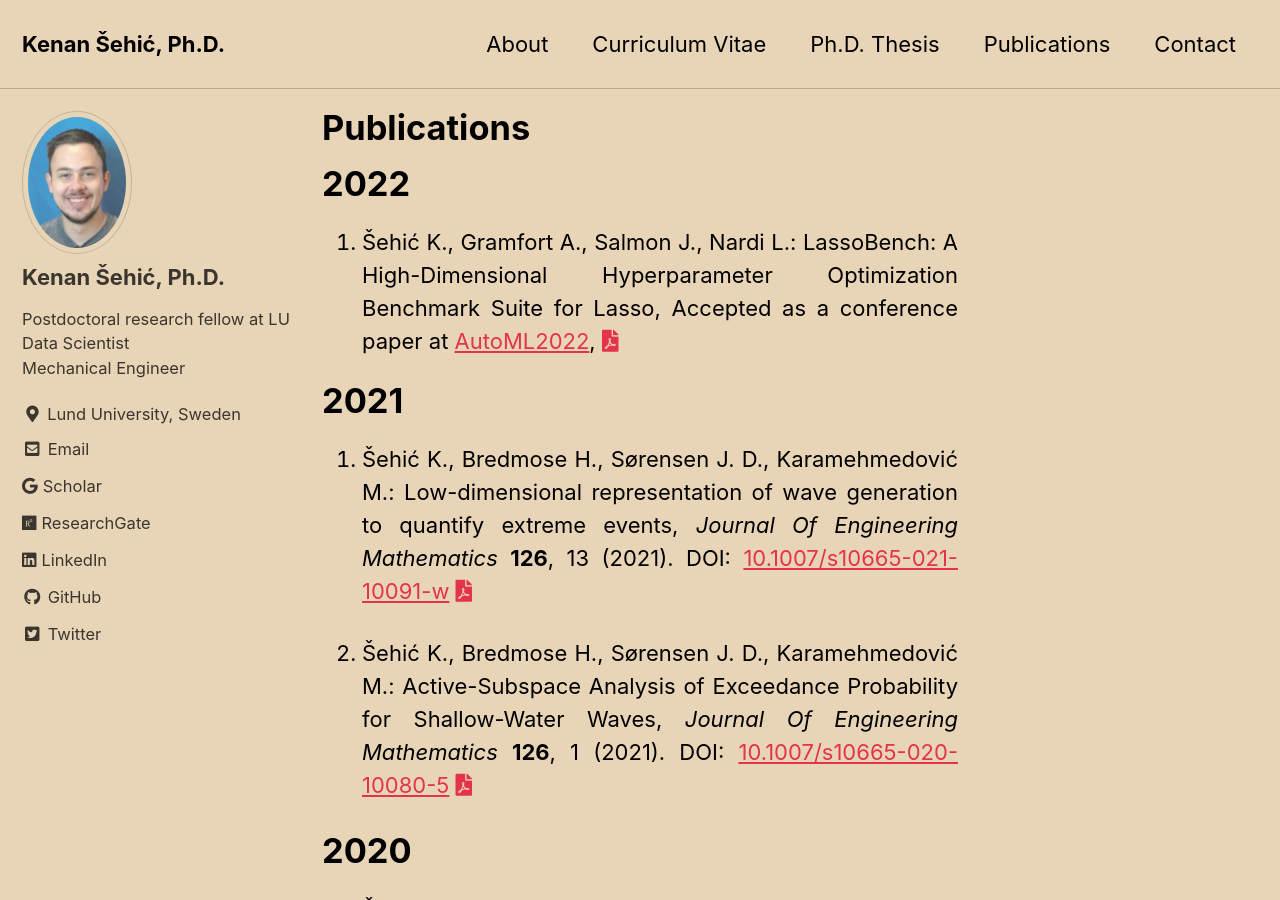
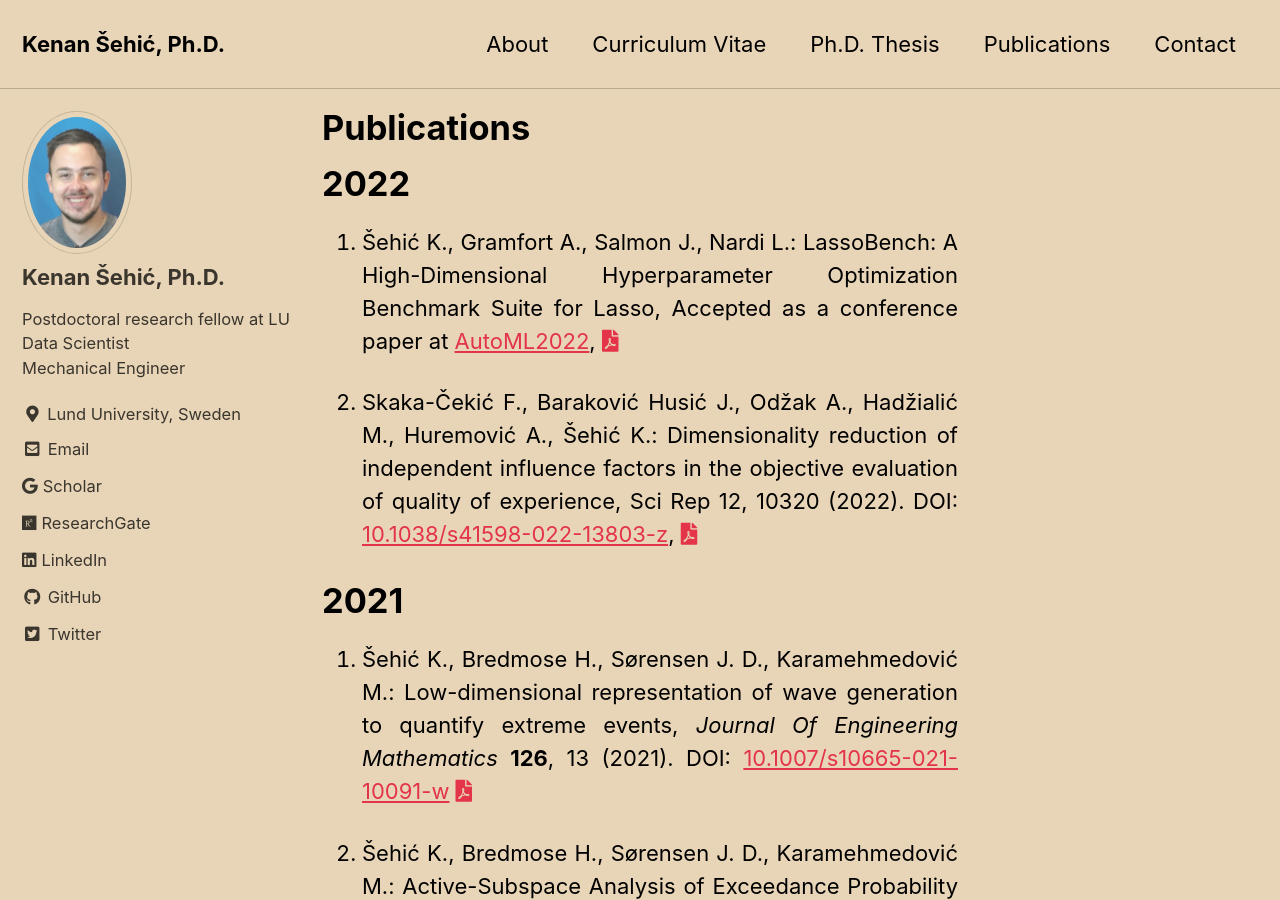
Before and after one commit to ksehic/ksehic.github.io, a Jekyll site: the page built from _pages/articles.md, in a window 1280 px wide and 900 px high. Built offline with Jekyll 4.4.1, drawn with Linux system fonts in a browser that asks for light colours; cached includes are drawn as plain includes.

Commit message:
new article

```diff
--- a/_pages/articles.md
+++ b/_pages/articles.md
@@ -7,6 +7,8 @@ author_profile: true
 
 # 2022
 1. Šehić K., Gramfort A., Salmon J., Nardi L.: LassoBench: A High-Dimensional Hyperparameter Optimization Benchmark Suite for Lasso, Accepted as a conference paper at [AutoML2022](https://automl.cc/), [<i class="fas fa-file-pdf"></i>](http://arxiv.org/abs/2111.02790)
+
+2. Skaka-Čekić F., Baraković Husić J., Odžak A., Hadžialić M., Huremović A., Šehić K.: Dimensionality reduction of independent influence factors in the objective evaluation of quality of experience, Sci Rep 12, 10320 (2022). DOI: [10.1038/s41598-022-13803-z](https://doi.org/10.1038/s41598-022-13803-z), [<i class="fas fa-file-pdf"></i>](https://www.nature.com/articles/s41598-022-13803-z)
 
 # 2021
 1. Šehić K., Bredmose H., Sørensen J. D., Karamehmedović M.: Low-dimensional representation of wave generation to quantify extreme events, *Journal Of Engineering Mathematics* **126**, 13 (2021). DOI: [10.1007/s10665-021-10091-w](https://doi.org/10.1007/s10665-021-10091-w) [<i class="fas fa-file-pdf"></i>](https://link.springer.com/article/10.1007/s10665-021-10091-w)
```
